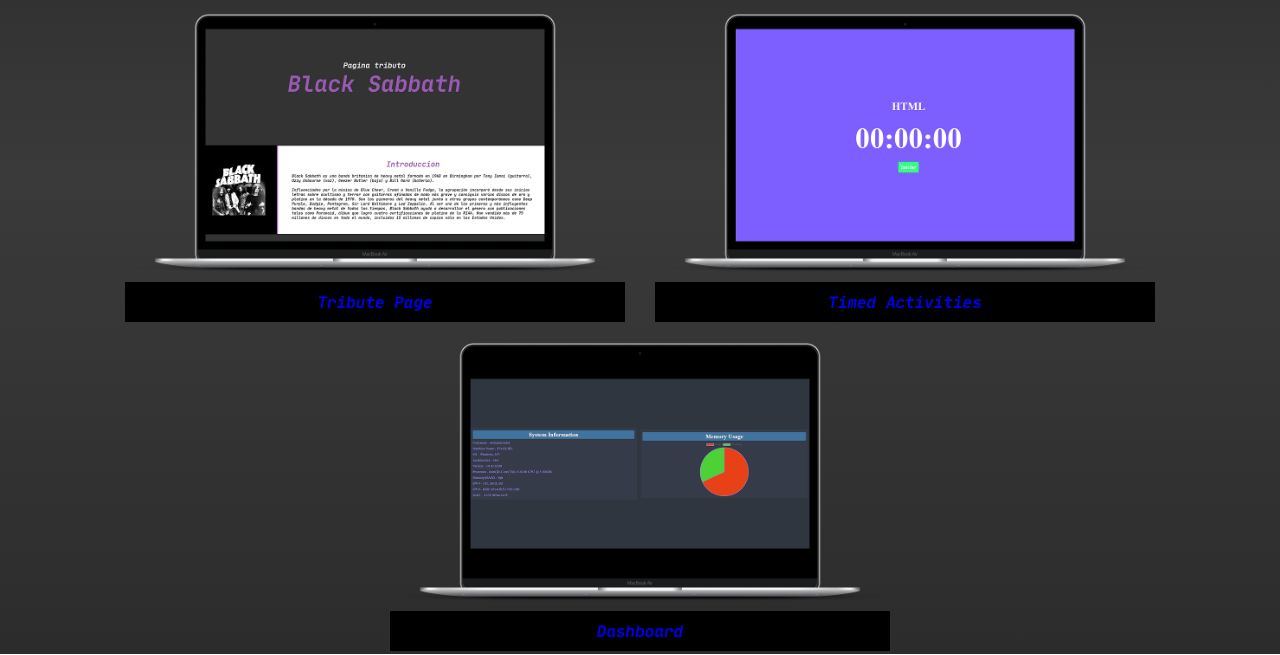
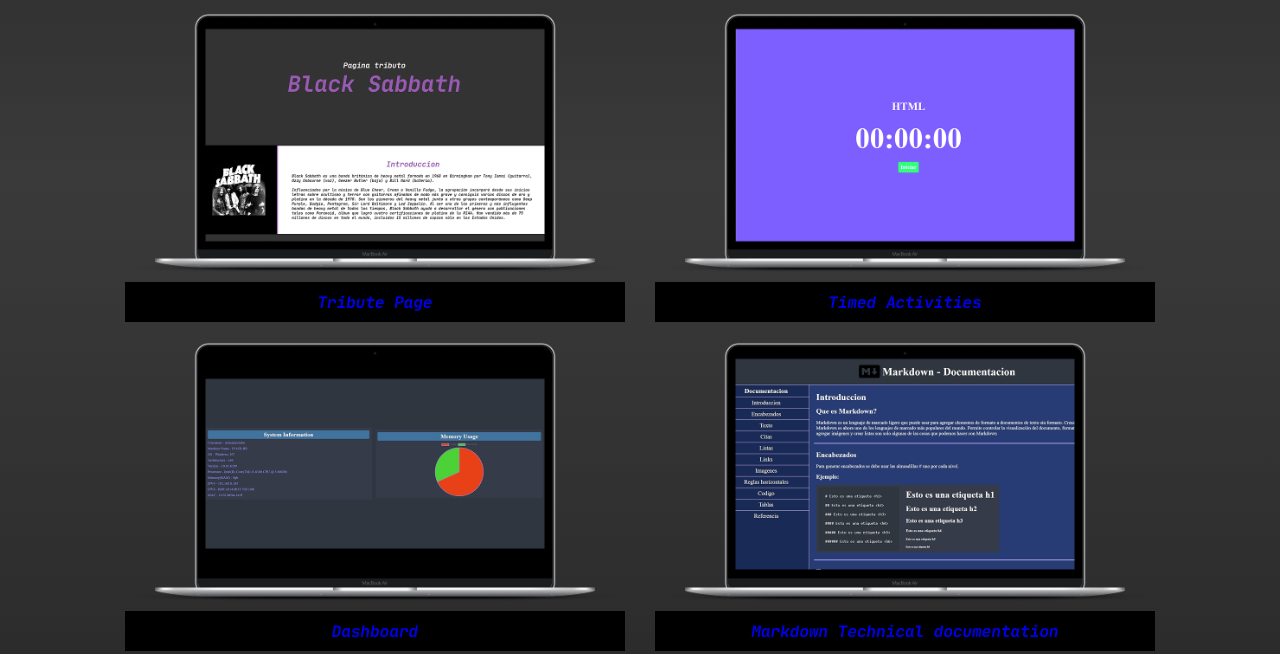
Before and after one commit to Federico-Taborda/Portfolio, a plain HTML site: page Pages/proyects.html in a window 1280 px wide. Shown: the part 146-801 px from the top of the page. Drawn offline with Linux system fonts and the light colour scheme.

Commit message:
Proyecto agregado - Markdown technical documentation

```diff
--- a/Pages/proyects.html
+++ b/Pages/proyects.html
@@ -38,6 +38,10 @@
                         <img src="../Img/proyect-3.png" alt="">
                         <p><a href="https://github.com/Federico-Taborda/Dashboard">Dashboard</a></p>
                     </div>
+                    <div class="proyect animated zoomIn">
+                        <img src="../Img/proyect-4.png" alt="">
+                        <p><a href="https://federico-taborda.github.io/Documentacion-Tecnica-Markdown/">Markdown Technical documentation</a></p>
+                    </div>
                 </div>
             </section>
         </section>
```
Also changed, not shown: Img/proyect-4.png (added), proyect-3.png (deleted).
